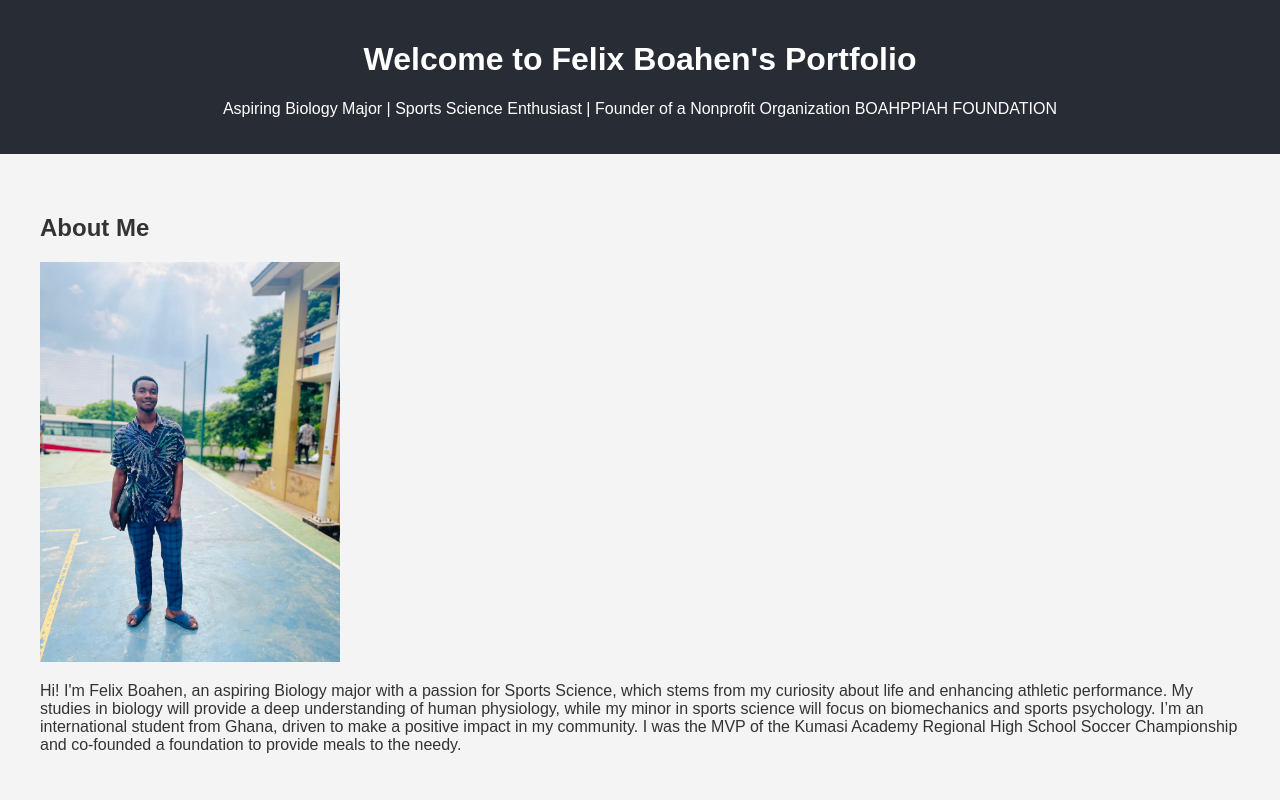
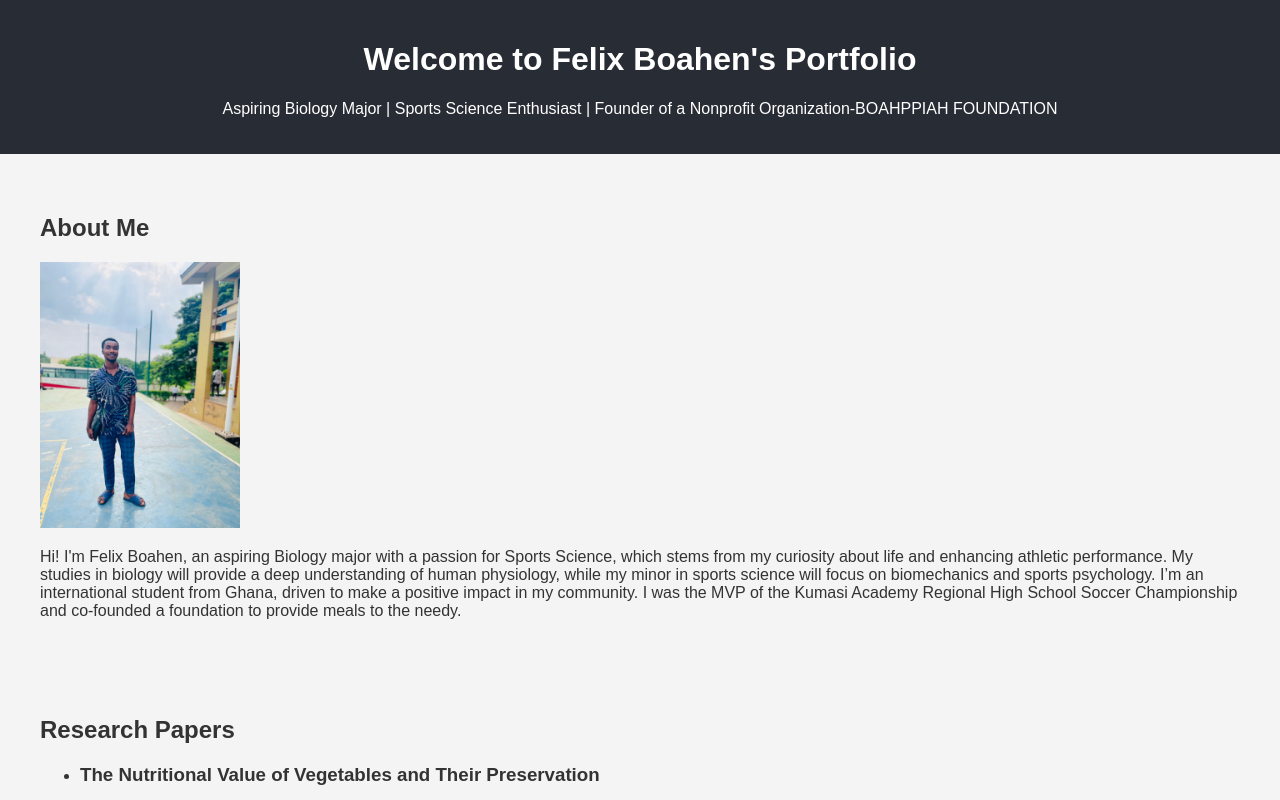
Before and after one commit to mumsprofile/mumsprofile.github.io, a plain HTML site: page index.html in a window 1280 px wide. Shown: the top 800 px of the page. Drawn offline with Linux system fonts and the light colour scheme.

Commit message:
index.html

```diff
--- a/index.html
+++ b/index.html
@@ -11,13 +11,13 @@
     <!-- Header Section -->
     <header>
         <h1>Welcome to Felix Boahen's Portfolio</h1>
-        <p>Aspiring Biology Major | Sports Science Enthusiast | Founder of a Nonprofit Organization BOAHPPIAH FOUNDATION</p>
+        <p>Aspiring Biology Major | Sports Science Enthusiast | Founder of a Nonprofit Organization-BOAHPPIAH FOUNDATION</p>
     </header>
 
     <!-- About Me Section with Picture -->
     <section id="about">
         <h2>About Me</h2>
-      <img src="WhatsApp Image 2024-09-22 at 19.12.25_0ecea5dd.jpg" alt="Your Description" width="300">
+      <img src="WhatsApp Image 2024-09-22 at 19.12.25_0ecea5dd.jpg" alt="Your Description" width="200">
         <p>
             Hi! I'm Felix Boahen, an aspiring Biology major with a passion for Sports Science, which stems from my curiosity about life and enhancing athletic performance. My studies in biology will provide a deep understanding of human physiology, while my minor in sports science will focus on biomechanics and sports psychology. I’m an international student from Ghana, driven to make a positive impact in my community. I was the MVP of the Kumasi Academy Regional High School Soccer Championship and co-founded a foundation to provide meals to the needy.
         </p>
```
